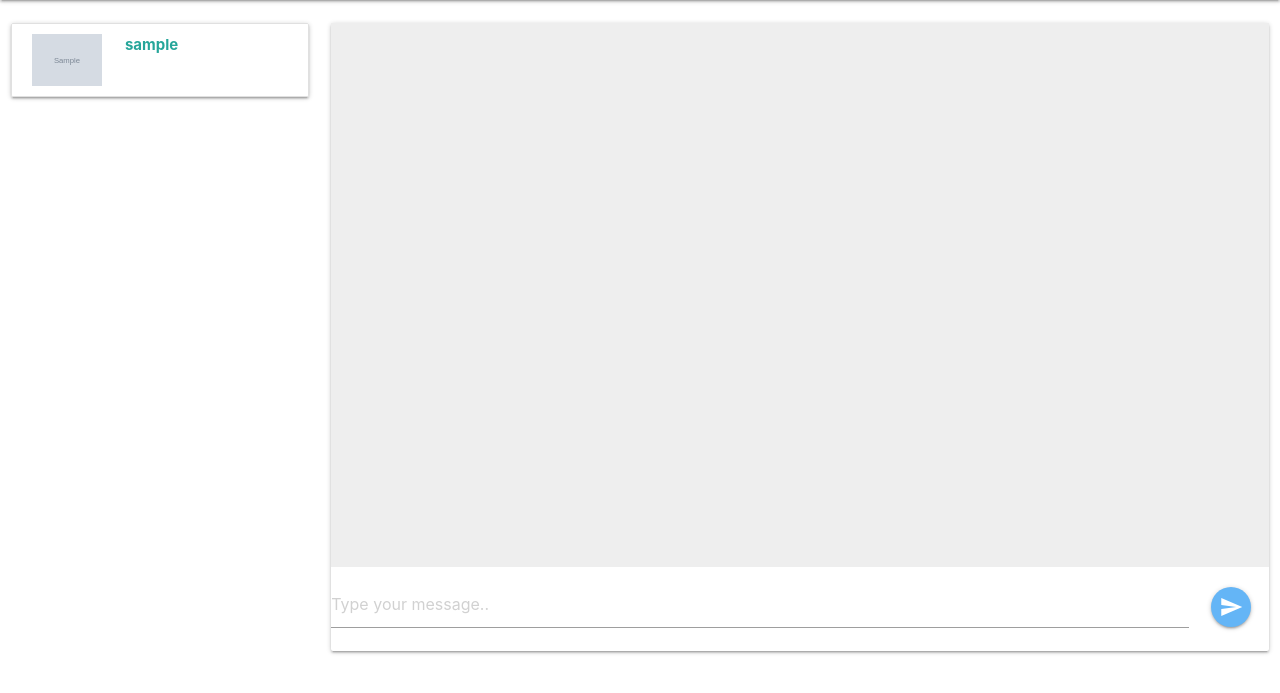
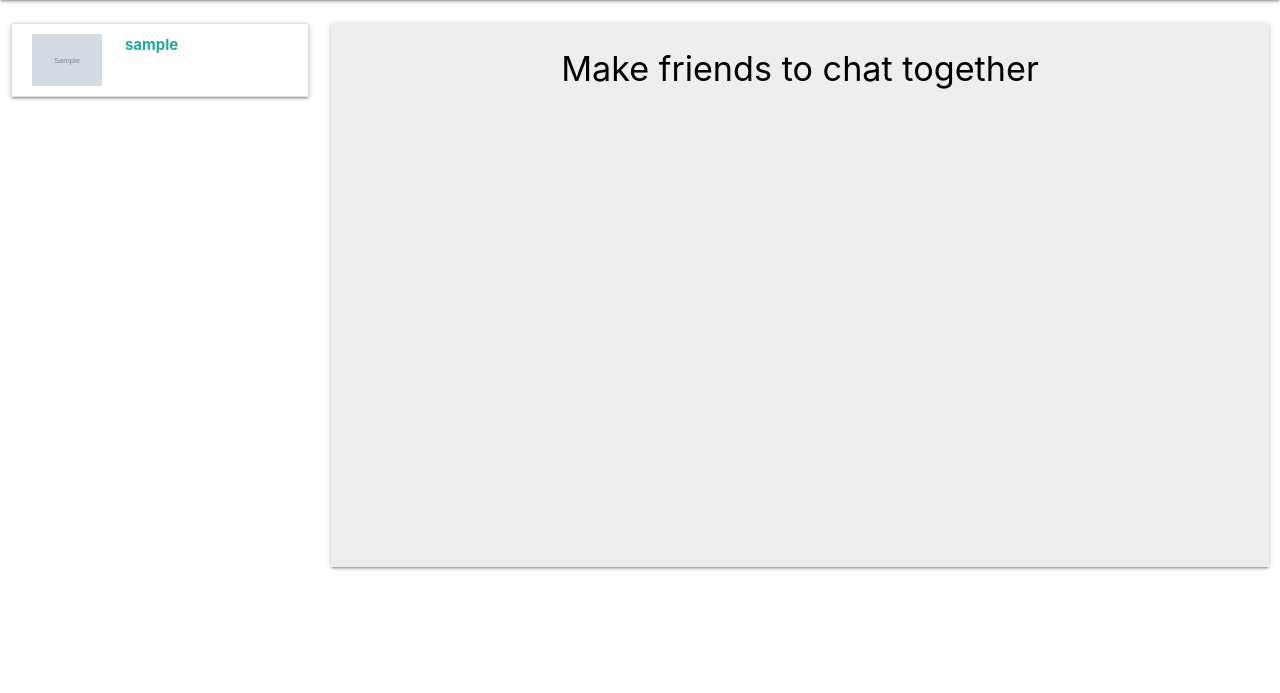
Before and after one commit to LanVu97/chat-web, a Django app: page /chat/ in a window 1280 px wide. Shown: the part 64-757 px from the top of the page. Run offline with Django 3.2, Linux system fonts and the light colour scheme; a user stored in the database is signed in; tables that the repository leaves empty hold one stand-in row (values such as "Sample post"); grey boxes marked "Sample" are stand-in pictures; some libraries are stand-ins or nearby versions.

Commit message:
update template

```diff
--- a/ChatApp/templates/chat/chat.html
+++ b/ChatApp/templates/chat/chat.html
@@ -24,11 +24,15 @@
         <div class="col s9">
             <div class="card">
                 <div id="board" class="section grey lighten-3" style="height: 68vh; padding: 5px; overflow-y: scroll">
+                    {% block hides %}
+
+                    <h4 class="center-align  black-text">Make friends to chat together</h4>
+                    {% endblock %}
                     {% block messages %}
 
                     {% endblock %}
                 </div>
-                <form id="chat-box" class="form-group">
+                <form id="chat-box" class="form-group {% block hide %}hide{% endblock %}">
                     {% csrf_token %}
                     <div class="row">
                         <div class="col s11">
--- a/ChatApp/templates/chat/messages.html
+++ b/ChatApp/templates/chat/messages.html
@@ -1,5 +1,7 @@
 {% extends 'chat/chat.html' %}
 {% load static %}
+{% block hide %}{% endblock %}
+{% block hides %}{% endblock %}
 {% block messages %}
 
         {% for message in messages %}
--- a/ChatApp/templates/snippet/navigation.html
+++ b/ChatApp/templates/snippet/navigation.html
@@ -44,7 +44,7 @@
                 <ul id="dropdown1" class="dropdown-content">
                     <li><a href="{% url 'profile' %}"><i class="large material-icons">face</i> See your profile </a></li>
                     <li class="divider"></li>
-                    <li><a href="{% url 'user_list' %}"><i class="large material-icons">account_box</i>User List</a></li>
+                    <li><a href="{% url 'user_list' %}"><i class="large material-icons">account_box</i>Make friends</a></li>
                     <li class="divider"></li>
                     <li><a href="{% url 'logout' %}"><i class="large material-icons">input</i>log out</a></li>
                 </ul>
```
